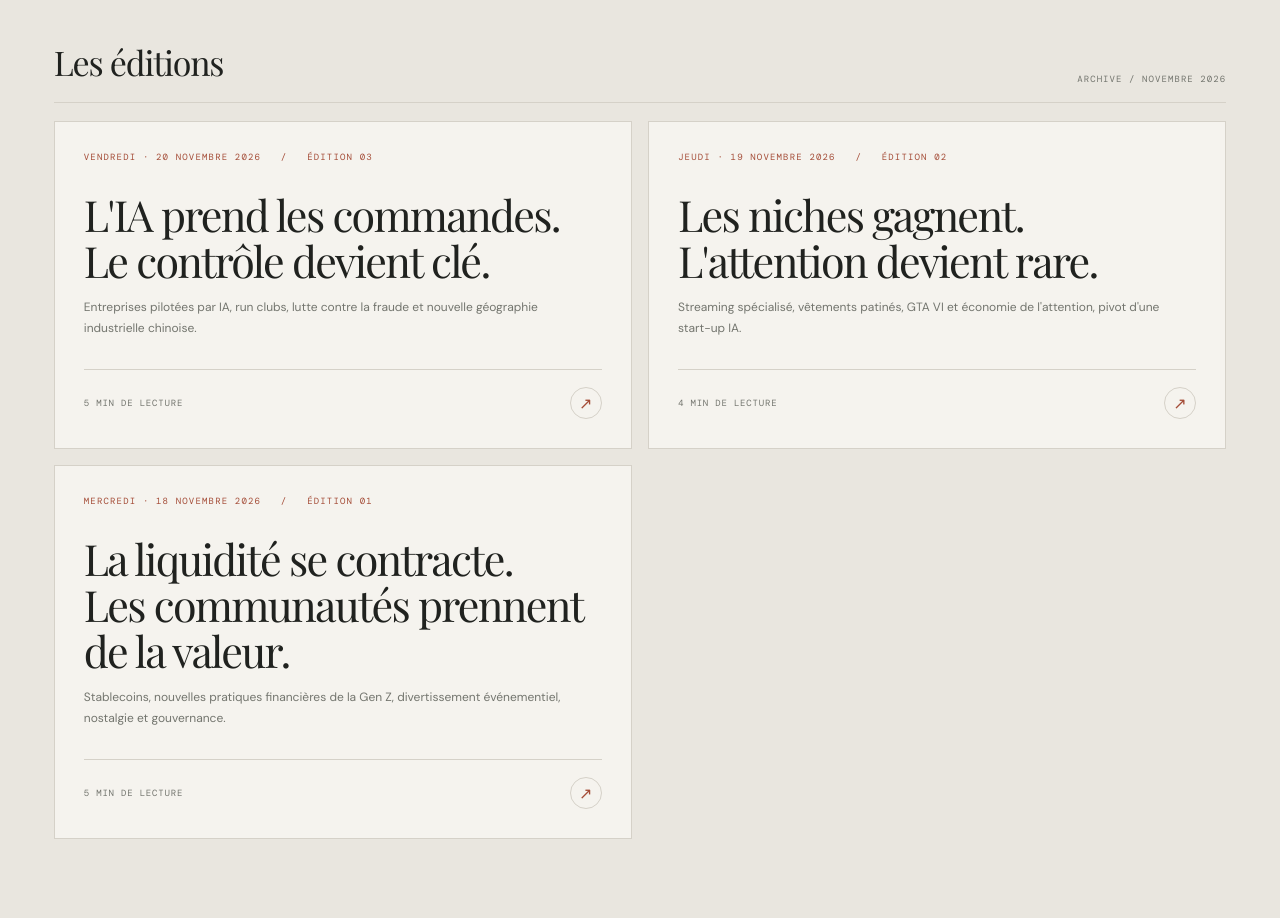
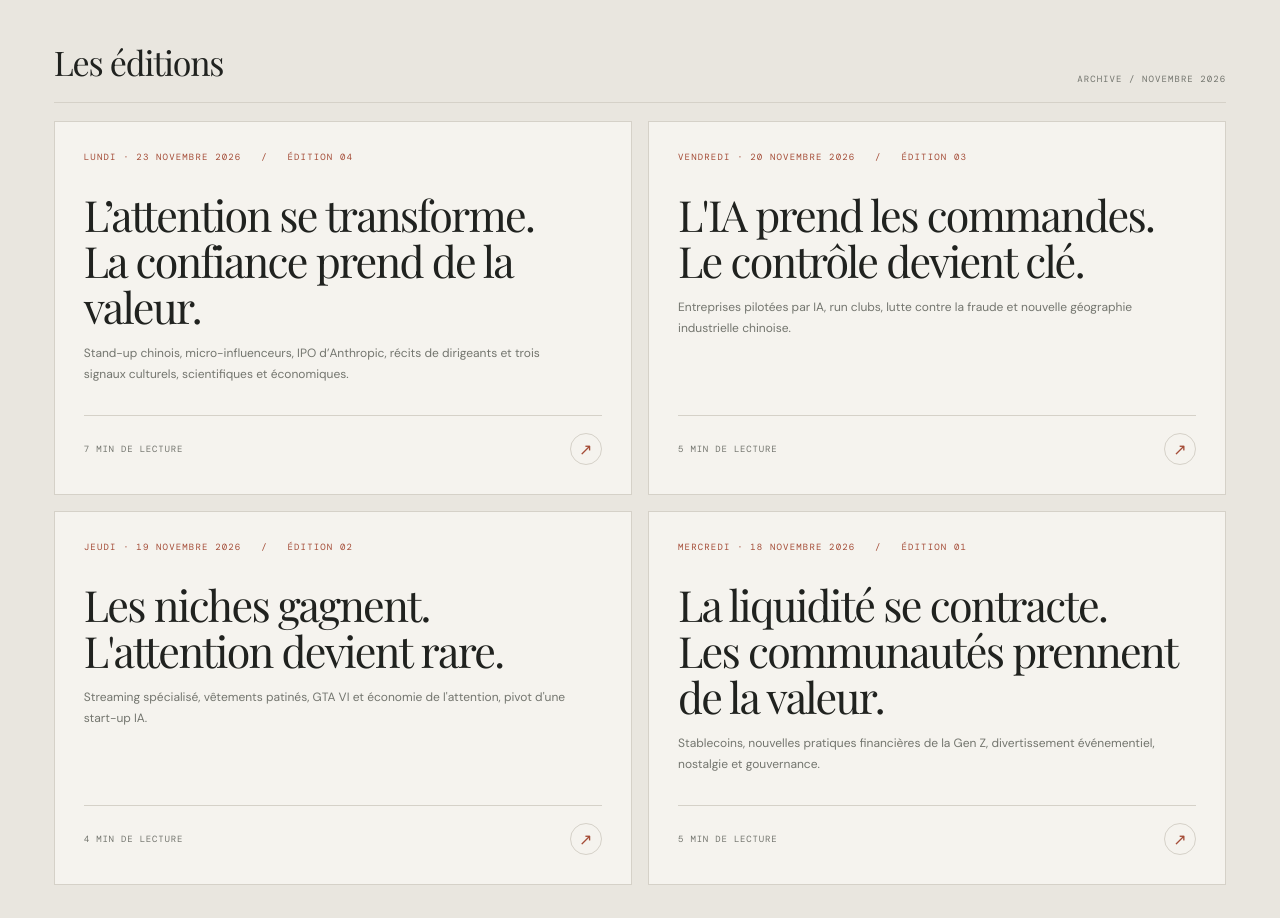
Before and after one commit to felipemaciasito-cmyk/NBS-Lecture-du-matin, a plain HTML site: page index.html in a window 1280 px wide. Shown: the part 1220-2138 px from the top of the page. Drawn offline with nearby package versions, Linux system fonts and the light colour scheme.

Commit message:
Update NBS archive index for November 23, 2026

```diff
--- a/index.html
+++ b/index.html
@@ -132,6 +132,11 @@ h1{font-size:clamp(55px,15vw,76px);margin:46px 0 22px;max-width:560px}.dek{font-
 <section class="archive" id="editions">
 <div class="archive-head"><h2>Les éditions</h2><span>Archive / Novembre 2026</span></div>
 <div class="editions">
+<a class="edition-card" href="briefings/2026-11-23.html">
+<div><div class="card-date">Lundi · 23 novembre 2026 &nbsp; / &nbsp; Édition 04</div><h3>L’attention se transforme.<br>La confiance prend de la valeur.</h3><p>Stand-up chinois, micro-influenceurs, IPO d’Anthropic, récits de dirigeants et trois signaux culturels, scientifiques et économiques.</p></div>
+<div class="card-foot"><span>7 min de lecture</span><span class="card-arrow">↗</span></div>
+</a>
+
 <a class="edition-card" href="briefings/2026-11-20.html">
 <div><div class="card-date">Vendredi · 20 novembre 2026 &nbsp; / &nbsp; Édition 03</div><h3>L'IA prend les commandes.<br>Le contrôle devient clé.</h3><p>Entreprises pilotées par IA, run clubs, lutte contre la fraude et nouvelle géographie industrielle chinoise.</p></div>
 <div class="card-foot"><span>5 min de lecture</span><span class="card-arrow">↗</span></div>
```
